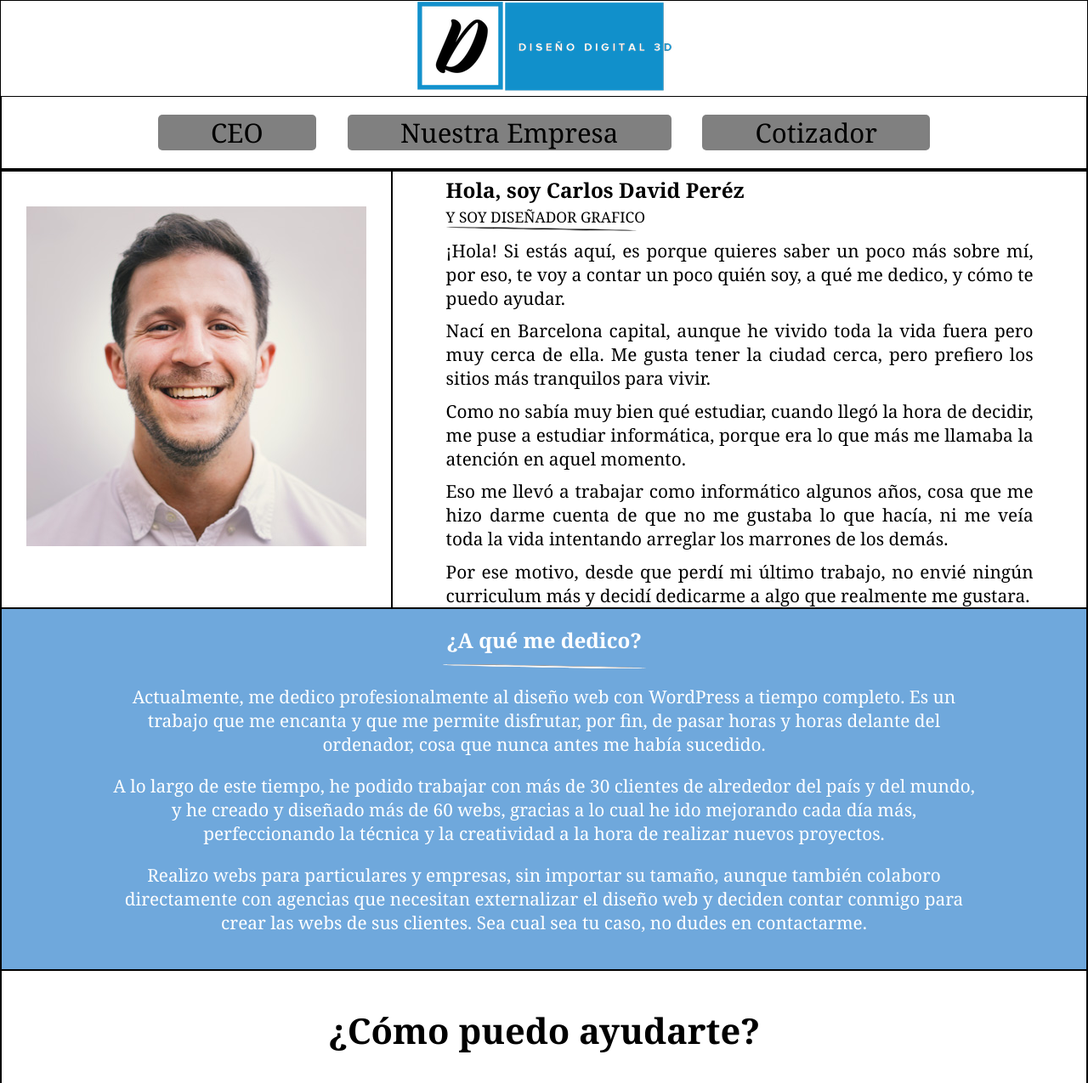
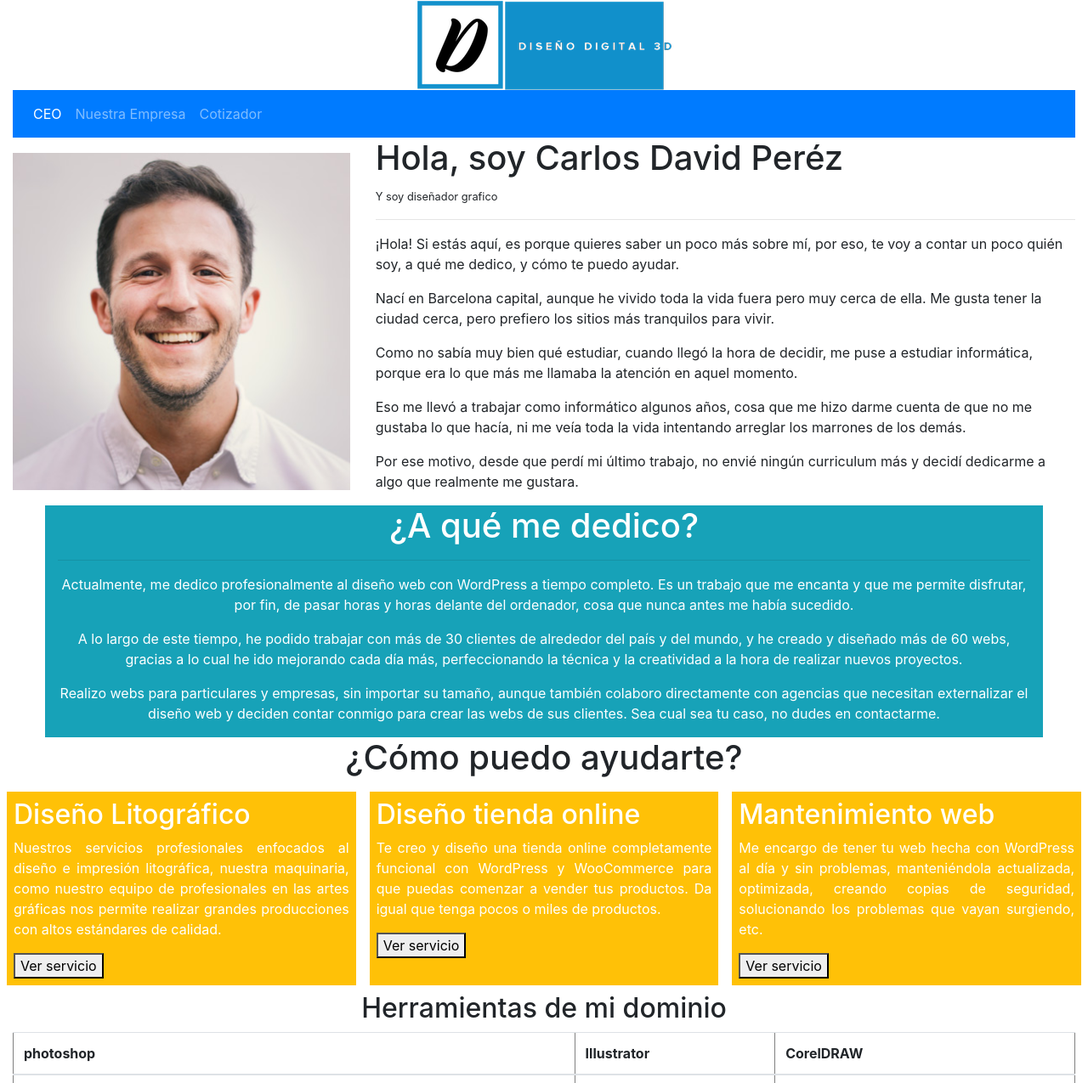
Before and after one commit to Armando-Lopez/Digital3D, a plain HTML site: page index.html in a window 1280 px wide. Shown: the top 1275 px of the page at 85% size. Drawn offline with nearby package versions, Linux system fonts and the light colour scheme.

Commit message:
se ha creado la rama con estilos de bootstrap

```diff
--- a/css/CEO.css
+++ b/css/CEO.css
@@ -1,207 +1,3 @@
-* {
-  margin: 0;
-  padding: 0;
-  box-sizing: border-box;
+body {
+  overflow-x: hidden;
 }
-
-body {
-  font-family: Cambria, Cochin, Georgia, Times, "Times New Roman", serif;
-  font-size: 1.3em;
-}
-
-header {
-  text-align: center;
-}
-
-/*  hr raya*/
-.hr-raya {
-  height: 3px;
-  border-radius: 50%;
-  transform: rotate(1deg);
-}
-
-/* >> INICIO ESTILOS NAVEGACION<< */
-nav {
-  padding: 1em 2em;
-}
-
-nav a {
-  text-decoration: none;
-  font-size: 1.5em;
-  color: black;
-  background-color: gray;
-  padding: 0 2em;
-  margin: 0 0.5em;
-  border-radius: 5px;
-}
-
-nav a:active {
-  background-color: #ec8e01;
-}
-
-/* >> FIN ESTILOS NAVEGACION<< */
-
-/* >> INICIO ESTILOS QUIEN SOY<< */
-#quien-soy {
-  display: flex;
-  flex-direction: row;
-}
-
-#quien-soy .foto {
-  padding: 2em 1.4em;
-}
-
-#quien-soy .description {
-  padding: 0 3em;
-}
-
-#quien-soy .description h1 {
-  margin-top: 5px;
-}
-
-#quien-soy .description hr {
-  background-color: black;
-  width: 225px;
-}
-
-#quien-soy .description p {
-  text-align: justify;
-  margin-top: 0.5em;
-}
-
-/* >>FIN ESTILOS QUIEN SOY<< */
-
-/* >>INICIO ESTILOS ¿A QUÉ ME DECICO?<<*/
-#a-que-me-dedico {
-  background-color: #6fa8dc;
-  color: white;
-  text-align: center;
-  padding: 1em 5em;
-}
-
-#a-que-me-dedico h1 {
-  margin-bottom: 0.5em;
-}
-
-#a-que-me-dedico hr {
-  background-color: white;
-  width: 240px;
-  margin: 0 auto;
-}
-
-#a-que-me-dedico p {
-  margin: 1em;
-}
-
-/* >>FIN ESTILOS ¿A QUÉ ME DECICO?<< */
-
-/* >> INICIO ESTILOS ¿CÓMO PUEDO AYUDARTE << */
-
-#como-puedo-ayudarte h1 {
-  font-size: 2em;
-  margin: 1em 0;
-  text-align: center;
-}
-
-#como-puedo-ayudarte .cards-container {
-  display: flex;
-  justify-content: space-around;
-  margin-bottom: 1em;
-}
-
-#como-puedo-ayudarte .cards-container .card {
-  display: table;
-  width: 350px;
-  padding: 1em 1em 3em 1em;
-  color: white;
-  background-color: #ff9900;
-  border: 3px solid #2c78e3;
-  border-radius: 3px;
-}
-
-#como-puedo-ayudarte .cards-container .card h2 {
-  text-align: center;
-  margin-bottom: 0.5em;
-}
-
-#como-puedo-ayudarte .cards-container .card p {
-  text-align: justify;
-}
-
-#como-puedo-ayudarte .cards-container .card button {
-  position: relative;
-  display: block;
-  margin: 0 auto;
-  bottom: -2em;
-  border: none;
-  padding: 1px 2em;
-  font-size: 20px;
-  font-weight: bold;
-  color: #ff9900;
-  text-transform: uppercase;
-  border: 3px solid black;
-  background-color: white;
-  box-shadow: 3px 3px black;
-  cursor: pointer;
-}
-
-/* >> FIN ESTILLOS ¿CÓMO PUEDO AYUDARTE << */
-
-/* >> INICIO ESTILOS HERRAMIENTAS DE DOMINIO << */
-#herramientas {
-  background-color: #6fa8dc;
-  text-align: center;
-  align-items: center;
-  justify-content: center;
-}
-
-#herramientas h2 {
-  color: white;
-  margin-bottom: 1em;
-}
-
-#herramientas ul {
-  margin: 0 auto;
-  margin-bottom: 3em;
-  list-style: none;
-  display: flex;
-  flex-direction: row;
-  justify-content: center;
-}
-
-#herramientas ul li {
-  display: block;
-  padding: 20px;
-  width: 20%;
-  background-color: rgb(240, 239, 239);
-}
-
-#herramientas ul li .nombre {
-  position: relative;
-  top: -20px;
-  left: -20px;
-  background-color: gray;
-}
-
-#herramientas .logo {
-  width: 100px;
-}
-
-/* >> FIN ESTILOS HERRAMIENTAS DE DOMINIO << */
-/* >> INICIO FOOTER << */
-footer {
-  text-align: center;
-  padding: 1em;
-}
-
-/* >> FIN FOOTER << */
-/* >> << */
-
-/* Estilos varios */
-.borde {
-  border: 1px solid black;
-}
-
-.upper {
-  text-transform: uppercase;
-}
--- a/index.html
+++ b/index.html
@@ -5,27 +5,42 @@
     <meta charset="UTF-8" />
     <title>Diseño digital 3D - CEO</title>
     <link rel="icon" href="imagenes/logo.png">
+    <meta name="viewport" content="width=device-width, initial-scale=1, shrink-to-fit=no">
+    <link rel="stylesheet" href="https://stackpath.bootstrapcdn.com/bootstrap/4.4.1/css/bootstrap.min.css"
+        integrity="sha384-Vkoo8x4CGsO3+Hhxv8T/Q5PaXtkKtu6ug5TOeNV6gBiFeWPGFN9MuhOf23Q9Ifjh" crossorigin="anonymous">
     <link rel="stylesheet" href="css/CEO.css">
 </head>
 
-<body>
-    <header class="borde">
-        <img id="logo" src="imagenes/logo.png" alt="LOGO">
-        <nav class="borde">
-            <a href="index.html" class="menu-activo">CEO</a>
-            <a href="nuestraEmpresa.html">Nuestra Empresa</a>
-            <a href="#cotizador">Cotizador</a>
+<body class="container-fluid">
+    <header>
+        <div class="row">
+            <div class="col-12 text-center">
+                <img id="logo" class="img-fluid" src="imagenes/logo.png" alt="LOGO">
+            </div>
+        </div>
+        <nav class="navbar navbar-expand-lg navbar-dark bg-primary">
+            <button class="navbar-toggler" type="button" data-toggle="collapse" data-target="#navbarSupportedContent"
+                aria-controls="navbarSupportedContent" aria-expanded="false" aria-label="Toggle navigation">
+                <span class="navbar-toggler-icon"></span>
+            </button>
+            <div class="collapse navbar-collapse" id="navbarSupportedContent">
+                <ul class="navbar-nav ">
+                    <li class="nav-item active"><a href="index.html" class="nav-link">CEO</a></li>
+                    <li class="nav-item"><a href="nuestraEmpresa.html" class="nav-link">Nuestra Empresa</a></li>
+                    <li class="nav-item"><a href="#cotizador" class="nav-link">Cotizador</a></li>
+                </ul>
+            </div>
         </nav>
     </header>
     <main class="borde">
         <!-- Seccion de CEO empieza aquí -->
         <article id="ceo">
             <!-- QUIEN SOY -->
-            <section id="quien-soy">
-                <div class="borde foto">
-                    <img src="imagenes/unnamed.jpg" alt="FOTO Carlos David Peréz">
+            <section id="quien-soy" class="row align-items-center">
+                <div class="borde col-4">
+                    <img src="imagenes/unnamed.jpg" class="img-fluid" alt="FOTO Carlos David Peréz">
                 </div>
-                <div class="borde description">
+                <div class="borde description col-8">
                     <h1>Hola, soy Carlos David Peréz</h1>
                     <small class="upper">Y soy diseñador grafico</small>
                     <hr class="hr-raya">
@@ -47,7 +62,8 @@
             </section>
             <!-- FIN QUIEN SOY -->
             <!-- INICIO ¿A QUÉ ME DEDICO? -->
-            <section id="a-que-me-dedico" class="borde">
+            <section id="a-que-me-dedico" class="borde row justify-content-center">
+                <div class="col-11  text-center bg-info text-white">
                     <h1>¿A qué me dedico?</h1>
                     <hr class="hr-raya">
                     <p>Actualmente, me dedico profesionalmente al diseño web con WordPress a tiempo completo. Es un
@@ -61,13 +77,14 @@
                     <p>Realizo webs para particulares y empresas, sin importar su tamaño, aunque también colaboro
                         directamente con agencias que necesitan externalizar el diseño web y deciden contar conmigo para
                         crear las webs de sus clientes. Sea cual sea tu caso, no dudes en contactarme.</p>
+                </div>
             </section>
             <!-- FIN ¿A QUÉ ME DEDICO? -->
             <!-- INICIO ¿CÓMO PUEDO AYUDARTE? -->
             <section id="como-puedo-ayudarte" class="borde">
-                <h1>¿Cómo puedo ayudarte?</h1>
-                <div class="cards-container">
-                    <div class="card">
+                <h1 class="text-center">¿Cómo puedo ayudarte?</h1>
+                <div class="cards-container row">
+                    <div class="col bg-warning m-2 p-2 text-justify text-white">
                         <h2>Diseño Litográfico</h2>
                         <p>
                             Nuestros servicios profesionales enfocados al diseño e impresión litográfica, nuestra
@@ -80,7 +97,7 @@
                         </p>
                         <button>Ver servicio</button>
                     </div>
-                    <div class="card">
+                    <div class="col bg-warning m-2 p-2 text-justify text-white">
                         <h2>Diseño tienda online</h2>
                         <p>
                             Te creo y diseño una tienda online completamente funcional con WordPress y WooCommerce para
@@ -89,7 +106,7 @@
                         </p>
                         <button>Ver servicio</button>
                     </div>
-                    <div class="card">
+                    <div class="col bg-warning m-2 p-2 text-justify text-white">
                         <h2>Mantenimiento web</h2>
                         <p>
                             Me encargo de tener tu web hecha con WordPress al día y sin problemas, manteniéndola
@@ -99,13 +116,14 @@
                         </p>
                         <button>Ver servicio</button>
                     </div>
+                </div>
             </section>
             </section>
             <!-- FIN ¿CÓMO PUEDO AYUDARTE? -->
             <!-- HERRAMIENTAS DE DOMINIO -->
             <section id="herramientas" class="borde">
-                <h2>Herramientas de mi dominio</h2>
-                <!-- <table border="1">
+                <h2 class="text-center">Herramientas de mi dominio</h2>
+                <table border="1" class="table">
                     <thead>
                         <tr>
                             <th>photoshop</th>
@@ -115,14 +133,19 @@
                     </thead>
                     <tbody>
                         <tr>
-                            <td><img src="imagenes/Adobe_Photoshop_CS5_icon.png" alt="photoshop imagen"></td>
-                            <td><img src="imagenes/200px-Illustrator_CC_icon.png" alt="Illustrator imagen"></td>
-                            <td><img src="imagenes/corel.png" alt="CorelDRAW imagen">
+                            <td>
+                                <img src="imagenes/Adobe_Photoshop_CS5_icon.png" alt="photoshop imagen">
+                            </td>
+                            <td>
+                                <img src="imagenes/200px-Illustrator_CC_icon.png" alt="Illustrator imagen">
+                            </td>
+                            <td>
+                                <img src="imagenes/corel.png" alt="CorelDRAW imagen">
                             </td>
                         </tr>
                     </tbody>
-                </table> -->
-                <ul>
+                </table>
+                <!-- <ul>
                     <li class="borde">
                         <h5 class="nombre">photoshop</h5>
                         <br>
@@ -138,7 +161,7 @@
                         <br>
                         <img class="logo" src="imagenes/corel.png" alt="">
                     </li>
-                </ul>
+                </ul> -->
             </section>
             <!-- FIN HERRAMIENTAS DE DOMINIO -->
             <!-- Fin CEO -->
@@ -147,6 +170,15 @@
     <footer>Copyright © 2020 | Medellín - <a href="https://www.antioquia.gov.co/" target="_blank">Antioquia </a>,
         Colombia | Nuestra
         empresa | Contacto</footer>
+    <script src="https://code.jquery.com/jquery-3.4.1.slim.min.js"
+        integrity="sha384-J6qa4849blE2+poT4WnyKhv5vZF5SrPo0iEjwBvKU7imGFAV0wwj1yYfoRSJoZ+n" crossorigin="anonymous">
+    </script>
+    <script src="https://cdn.jsdelivr.net/npm/popper.js@1.16.0/dist/umd/popper.min.js"
+        integrity="sha384-Q6E9RHvbIyZFJoft+2mJbHaEWldlvI9IOYy5n3zV9zzTtmI3UksdQRVvoxMfooAo" crossorigin="anonymous">
+    </script>
+    <script src="https://stackpath.bootstrapcdn.com/bootstrap/4.4.1/js/bootstrap.min.js"
+        integrity="sha384-wfSDF2E50Y2D1uUdj0O3uMBJnjuUD4Ih7YwaYd1iqfktj0Uod8GCExl3Og8ifwB6" crossorigin="anonymous">
+    </script>
 </body>
 
 </html>
```
Lines whose indentation alone changed are shown as unchanged.
